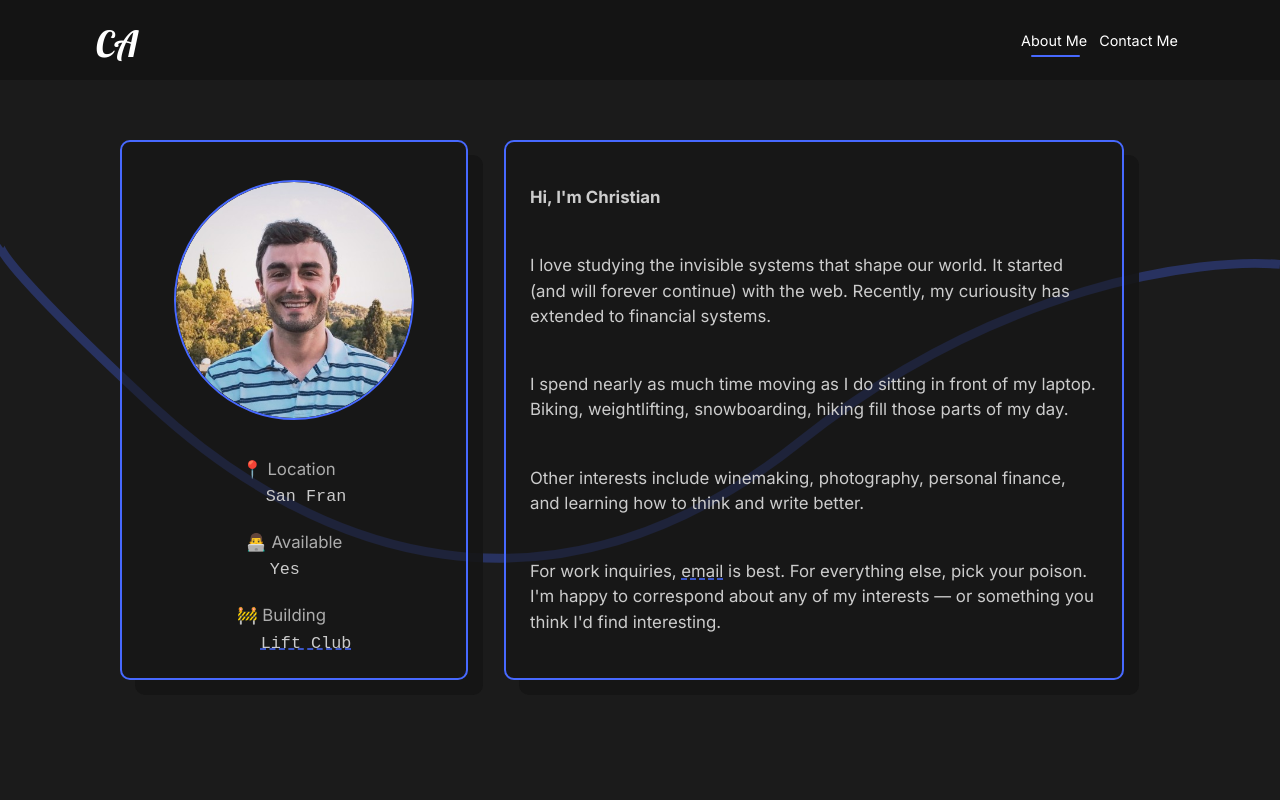
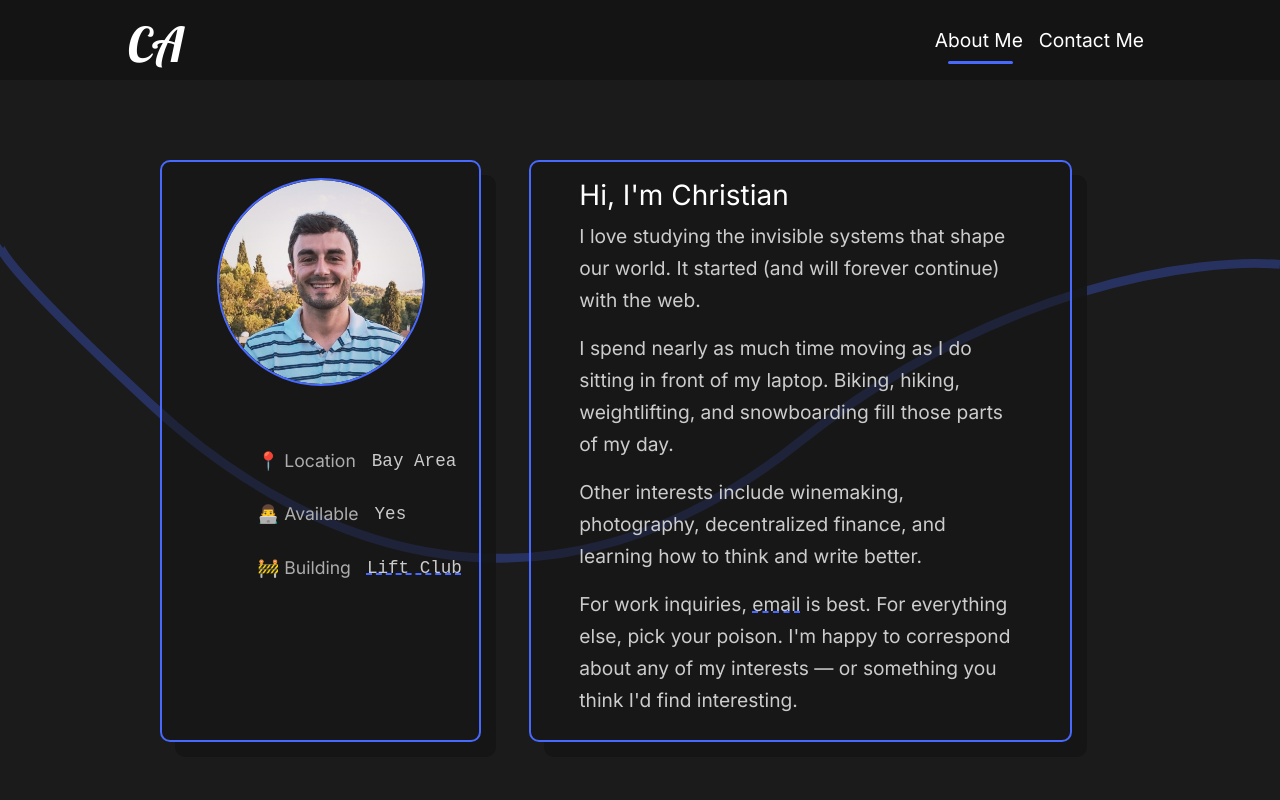
Before and after one commit to christiananagnostou/www, a React (Create React App) app: page / in a window 1280 px wide. Shown: the top 800 px of the page. Built offline with nearby package versions, Linux system fonts and the light colour scheme.

Commit message:
update about message and some media styles

```diff
--- a/src/components/AboutPage/page_components/AboutSection.js
+++ b/src/components/AboutPage/page_components/AboutSection.js
@@ -18,7 +18,7 @@ function AboutSection() {
         <div className="info">
           <div className="bullet">
             <p>📍 Location</p>
-            <code>San Fran</code>
+            <code>Bay Area</code>
           </div>
 
           <div className="bullet">
@@ -38,23 +38,21 @@ function AboutSection() {
       </StyledInfo>
 
       <Description variants={fade}>
-        <p>
-          <span>Hi, I'm Christian</span>
-        </p>
+        <h3>Hi, I'm Christian</h3>
 
         <motion.p variants={fade}>
           I love studying the invisible systems that shape our world. It started (and will forever
-          continue) with the web. Recently, my curiousity has extended to financial systems.
+          continue) with the web.
         </motion.p>
 
         <motion.p variants={fade}>
-          I spend nearly as much time moving as I do sitting in front of my laptop. Biking,
-          weightlifting, snowboarding, hiking fill those parts of my day.
+          I spend nearly as much time moving as I do sitting in front of my laptop. Biking, hiking,
+          weightlifting, and snowboarding fill those parts of my day.
         </motion.p>
 
         <motion.p variants={fade}>
-          Other interests include winemaking, photography, personal finance, and learning how to
-          think and write better.
+          Other interests include winemaking, photography, decentralized finance, and learning how
+          to think and write better.
         </motion.p>
 
         <motion.p variants={fade}>
@@ -78,16 +76,18 @@ const StyledSection = styled(motion.div)`
   padding: 5rem 10rem 10rem;
 
   p {
-    padding: 1rem;
+    padding: 0.5rem 2rem;
   }
 
   @media (max-width: 1000px) {
     flex-direction: column;
     padding: 2rem 6rem;
-    text-align: center;
   }
   @media (max-width: 700px) {
-    padding: 2rem;
+    padding: 1rem;
+    p {
+      padding: 0.5rem 1rem;
+    }
   }
 `;
 
@@ -107,29 +107,30 @@ const StyledInfo = styled(motion.aside)`
     flex-direction: column;
     justify-content: flex-start;
     align-items: center;
+    flex: 1;
+    margin-top: 3rem;
 
     .bullet {
       display: flex;
-      flex-direction: column;
-      align-items: flex-start;
-      text-align: left;
+      align-items: center;
       margin: 0.75rem 0;
+      width: 50%;
 
       p,
       code {
         padding: 0.1rem 0;
         color: #ccc;
         min-width: max-content;
-        font-size: 1.4rem;
-        line-height: 150%;
+        font-size: 1.1rem;
       }
 
       p {
         color: #adadad;
       }
       code {
-        margin-left: 2rem;
+        flex: 1;
         color: #cbcbcb;
+        margin-left: 1rem;
       }
     }
   }
@@ -143,7 +144,7 @@ const StyledInfo = styled(motion.aside)`
 
     .info {
       max-width: 250px;
-      flex: 0.75;
+      flex: 1;
       display: flex;
       flex-direction: column;
       margin: 0.25rem 0;
@@ -154,16 +155,9 @@ const StyledInfo = styled(motion.aside)`
         flex: 1;
         flex-direction: row;
 
-        p {
-          font-size: 1.2rem;
-          flex: 1;
-          margin-right: 1rem;
-        }
+        p,
         code {
-          font-size: 1.2rem;
-          flex: 1;
-          text-align: left;
-          margin: 0;
+          font-size: 1.1rem;
         }
       }
     }
@@ -174,8 +168,8 @@ const Image = styled.div`
   overflow: hidden;
   margin: auto;
   z-index: 2;
-  width: 30vh;
-  height: 30vh;
+  width: 26vh;
+  height: 26vh;
   border-radius: 50%;
   border: 2px solid #4769ff;
 
@@ -185,19 +179,17 @@ const Image = styled.div`
     height: 100%;
     object-fit: cover;
   }
-  @media (max-width: 1000px) {
-    width: 22.5vh;
-    height: 22.5vh;
-    margin: 0;
+  @media (max-width: 1200px) {
+    width: 22vh;
+    height: 22vh;
   }
-  @media (max-width: 600px) {
+  @media (max-width: 800px) {
     width: 15vh;
     height: 15vh;
   }
   @media (max-width: 500px) {
     width: 12vh;
     height: 12vh;
-    margin-right: 1rem;
     min-width: 12vh;
     min-height: 12vh;
   }
@@ -219,7 +211,23 @@ const Description = styled(motion.div)`
   flex-direction: column;
   justify-content: space-evenly;
 
+  h3 {
+    font-weight: 400;
+    font-size: 1.75rem;
+    margin-left: 2rem;
+  }
+
+  p {
+    font-weight: 200;
+    font-size: 1.2rem;
+    line-height: 2rem;
+  }
+
   @media (max-width: 1000px) {
-    margin: 3rem 0;
+    margin: 2rem 0;
+
+    h3 {
+      margin-left: 1rem;
+    }
   }
 `;
--- a/src/components/AboutPage/page_components/MyWork.js
+++ b/src/components/AboutPage/page_components/MyWork.js
@@ -22,7 +22,7 @@ function MyWork() {
         initial="hidden"
         className="title"
       >
-        My Creations
+        My Work
       </motion.h2>
 
       {projectState.map((project) => (
@@ -42,10 +42,11 @@ const Work = styled(motion.div)`
 
   .title {
     text-align: center;
-    padding-top: 2rem;
-    margin: 0rem 0 2rem;
-    font-size: 2rem;
+    margin-top: 2rem;
+    margin-bottom: 3rem;
+    font-size: 3rem;
     color: #ccc;
+    font-weight: 200;
   }
   @media (max-width: 1500px) {
     padding: 0rem;
--- a/src/components/GlobalStyle.js
+++ b/src/components/GlobalStyle.js
@@ -21,8 +21,8 @@ const GlobalStyle = createGlobalStyle`
   }
 
   html{
-    @media (max-width: 1700px){
-      font-size: 75%;
+    @media (max-width: 1200px){
+      font-size: 80%;
     }
   }
   body{
```
Also changed, not shown: 1 other file (tests, documents, lock files or other folders).
